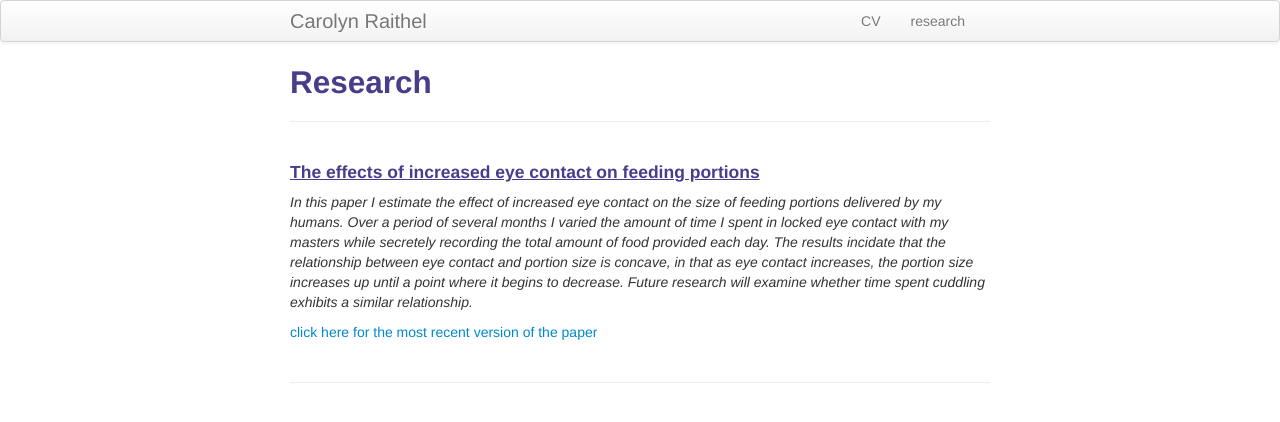
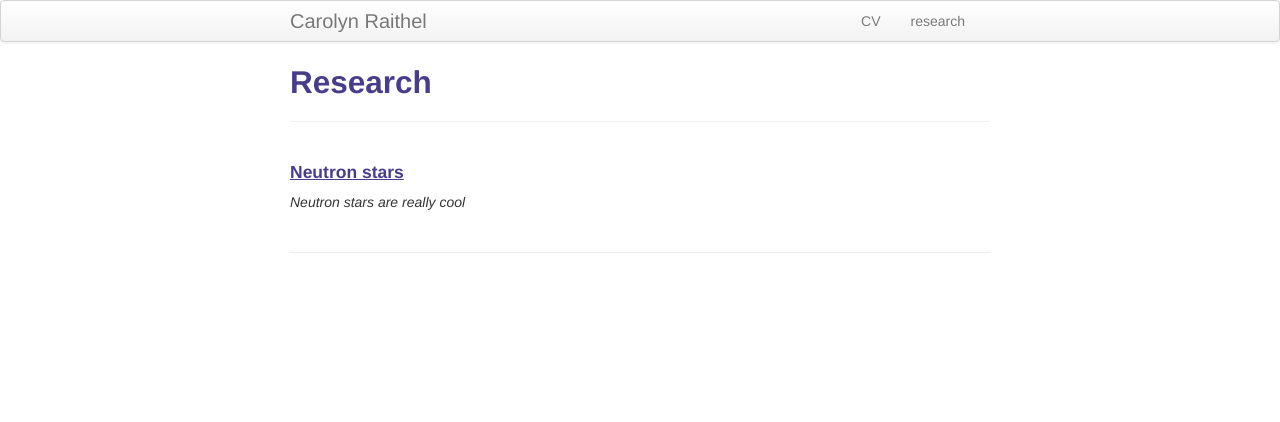
Before and after one commit to craithel/craithel.github.io, a Jekyll site: the page built from pages/research.md, in a window 1280 px wide. Shown: the top 422 px of the page. Built offline with Jekyll 4.4.1, drawn with Linux system fonts in a browser that asks for light colours.

Commit message:
added a page

```diff
--- a/pages/research.md
+++ b/pages/research.md
@@ -1,15 +1,13 @@
 ---
 layout: page
 title: Research
-description: Blue Ham's research
+description: Carolyn's research
 ---
 
+#### <u>Neutron stars</u>
+*Neutron stars are really cool*
 
-
-#### <u>The effects of increased eye contact on feeding portions</u>
-*In this paper I estimate the effect of increased eye contact on the size of feeding portions delivered by my humans. Over a period of several months I varied the amount of time I spent in locked eye contact with my masters while secretely recording the total amount of food provided each day. The results incidate that the relationship between eye contact and portion size is concave, in that as eye contact increases, the portion size increases up until a point where it begins to decrease. Future research will examine whether time spent cuddling exhibits a similar relationship.*
-
-[click here for the most recent version of the paper]({{ BASE_PATH}}/pages/working_papers/sample-working-paper.pdf)
+<!-- [click here for the most recent version of the paper]({{ BASE_PATH}}/pages/working_papers/sample-working-paper.pdf) -->
 
 
 <!-- Note: this is how to write a comment in HTML. Everything in here won't show up on your webpage.-->
```
Also changed, not shown: pages/publications.md (added, +26 -0 lines), 1 other file.
